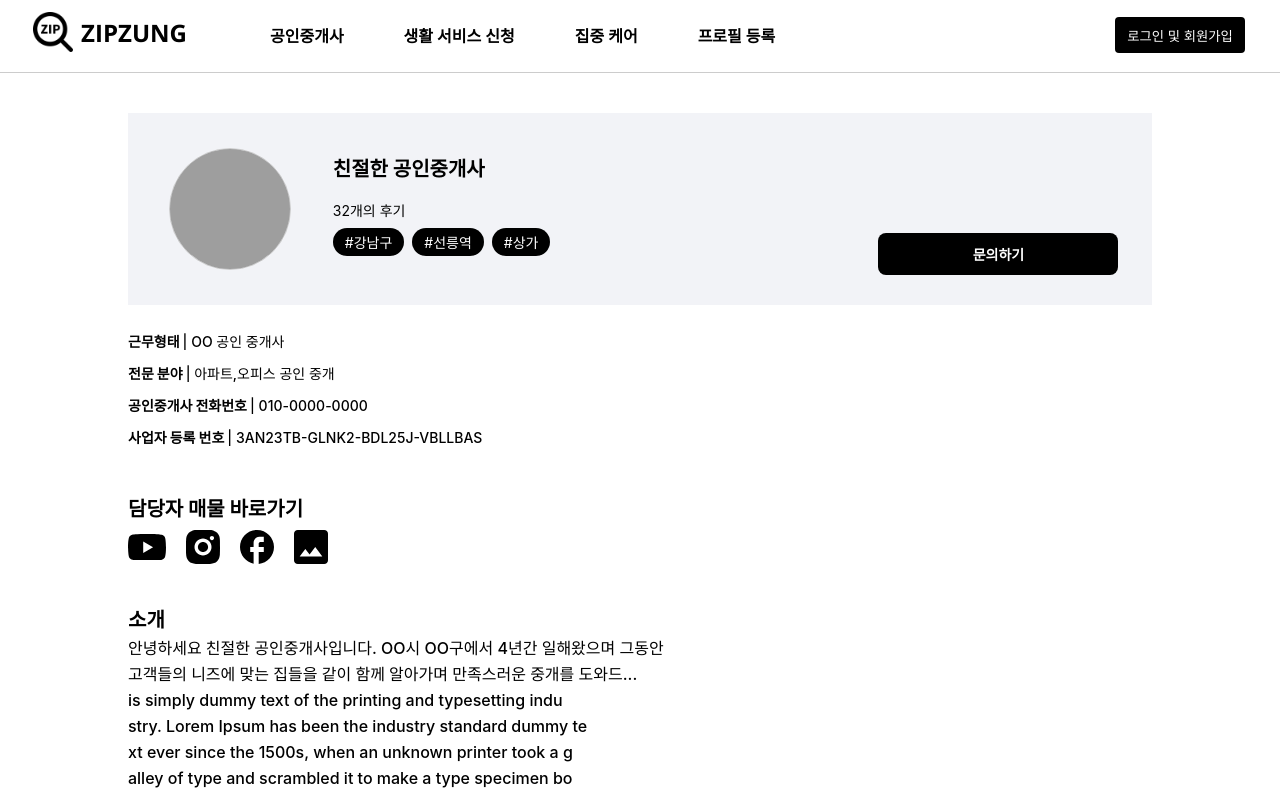
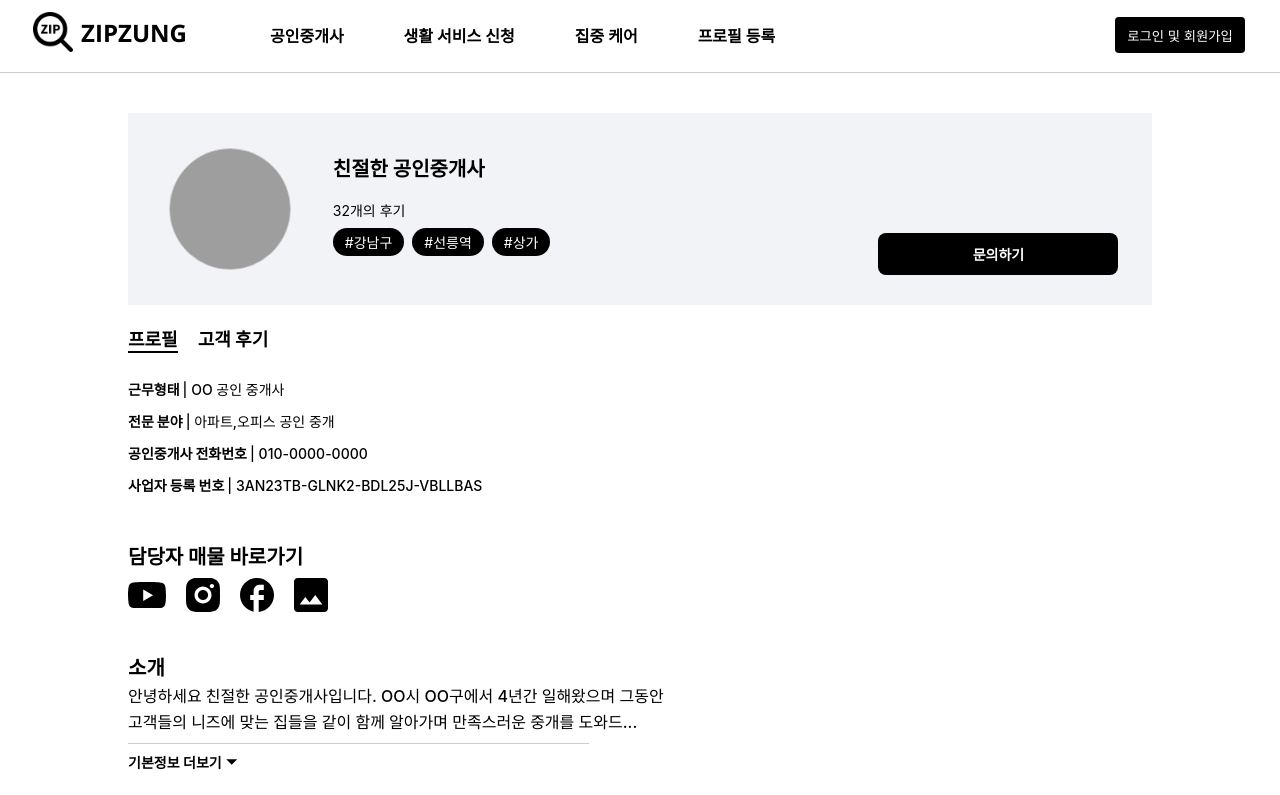
Before and after one commit to ZIPZUNG/ZIPZUNG_Frontend, a React (Create React App) app: page /detail in a window 1280 px wide. Shown: the top 795 px of the page. Built offline with nearby package versions, Linux system fonts and the light colour scheme; grey boxes are pictures that could not be loaded.

Commit message:
리뷰 추가, 자세히 보기 버튼 추가

```diff
--- a/src/pages/Detail/index.tsx
+++ b/src/pages/Detail/index.tsx
@@ -3,6 +3,13 @@ import React from 'react'
 import * as S from './style'
 
 const Detail = () => {
+	const [isDetail, setIsDetail] = React.useState(false)
+	const [isViewProfile, setIsViewProfile] = React.useState(true)
+
+	const onClickViewDetail = () => {
+		setIsDetail(!isDetail)
+	}
+
 	return (
 		<S.DetailWrap>
 			<Header />
@@ -24,6 +31,16 @@ const Detail = () => {
 						<S.ContactButton>문의하기</S.ContactButton>
 					</S.ContactWrap>
 				</S.DetailProfileWrap>
+				<S.ToggleSelectionWrap>
+					<S.ToggleSelection color={`${isViewProfile}`} onClick={() => setIsViewProfile(!isViewProfile)}>
+						프로필
+					</S.ToggleSelection>
+					<S.ToggleSelection color={`${!isViewProfile}`} onClick={() => setIsViewProfile(!isViewProfile)}>
+						고객 후기
+					</S.ToggleSelection>
+				</S.ToggleSelectionWrap>
+				{isViewProfile ? (
+					<>
 						<S.DetailInfoText>
 							근무형태 <span>| OO 공인 중개사</span>
 						</S.DetailInfoText>
@@ -64,6 +81,7 @@ const Detail = () => {
 							</S.DetailMainNavigation>
 						</S.DetailMainNavigationWrap>
 						<S.DetailMainTitleText>소개</S.DetailMainTitleText>
+						{isDetail ? (
 							<S.DetailMainDescriptionText>
 								안녕하세요 친절한 공인중개사입니다. OO시 OO구에서 4년간 일해왔으며 그동안 <br />
 								고객들의 니즈에 맞는 집들을 같이 함께 알아가며 만족스러운 중개를 도와드...
@@ -86,6 +104,49 @@ const Detail = () => {
 								<br />
 								geMaker including versions of Lorem Ipsum.
 							</S.DetailMainDescriptionText>
+						) : (
+							<S.DetailMainDescriptionText>
+								안녕하세요 친절한 공인중개사입니다. OO시 OO구에서 4년간 일해왔으며 그동안 <br />
+								고객들의 니즈에 맞는 집들을 같이 함께 알아가며 만족스러운 중개를 도와드...
+							</S.DetailMainDescriptionText>
+						)}
+						<S.DetailToggleView onClick={onClickViewDetail}>
+							{isDetail ? (
+								<>
+									<span>기본정보 닫기</span>
+									<svg width="12" height="12" viewBox="0 0 11 5" fill="none" xmlns="http://www.w3.org/2000/svg">
+										<path d="M10.238 5L5.23804 0L0.238037 5H10.238Z" fill="black" />
+									</svg>
+								</>
+							) : (
+								<>
+									<span>기본정보 더보기</span>
+									<svg width="12" height="12" viewBox="0 0 11 5" fill="none" xmlns="http://www.w3.org/2000/svg">
+										<path d="M0.238037 0L5.23804 5L10.238 0H0.238037Z" fill="black" />
+									</svg>
+								</>
+							)}
+						</S.DetailToggleView>
+					</>
+				) : (
+					<S.DetailCustomerReviewWrap>
+						{[1, 1, 1, 1, 1, 1].map((_, index) => (
+							<S.DetailCustomerBox key={index}>
+								<S.DetailCustomerTitle>너무 간편하고 좋아요</S.DetailCustomerTitle>
+								<S.DetailCustomerReview>
+									leap into electronic typesetting, remaining essentially un changed. It was popularised in the 1960s with the release <br />
+									of Letraset sheets containing Lorem Ipsum passages, and mo re recently with desktop publishing software like Aldus Pa geMaker
+									including versions of Lorem Ipsum.
+								</S.DetailCustomerReview>
+								<S.DetailCustomerImgWrap>
+									<S.DetailCustomerImg src="/assets/test_house.png" />
+									<S.DetailCustomerImg src="/assets/test_house2.png" />
+									<S.DetailCustomerImg src="/assets/test_house3.png" />
+								</S.DetailCustomerImgWrap>
+							</S.DetailCustomerBox>
+						))}
+					</S.DetailCustomerReviewWrap>
+				)}
 			</S.DetailMainWrap>
 		</S.DetailWrap>
 	)
--- a/src/pages/Detail/style.ts
+++ b/src/pages/Detail/style.ts
@@ -133,6 +133,23 @@ export const ContactButton = styled.button`
 	border: none;
 `
 
+export const ToggleSelectionWrap = styled.div`
+	display: flex;
+	margin-bottom: 20px;
+`
+
+export const ToggleSelection = styled.div`
+	margin: 0 10px 0 10px;
+	cursor: pointer;
+	font-size: 18px;
+	font-weight: 700;
+	border-bottom: ${(props) => (props.color === 'true' ? '2px solid black' : '')};
+
+	&:first-child {
+		margin-left: 0;
+	}
+`
+
 export const DetailInfoText = styled.span`
 	font-size: 14px;
 	font-weight: 800;
@@ -154,7 +171,7 @@ export const DetailMainDescriptionText = styled.span`
 	font-size: 16px;
 	font-weight: 500;
 	line-height: 26px;
-	margin-bottom: 40px;
+	margin-bottom: 8px;
 `
 
 export const DetailMainNavigationWrap = styled.div`
@@ -169,3 +186,57 @@ export const DetailMainNavigation = styled.svg`
 	}
 	margin: 0 10px 0 10px;
 `
+
+export const DetailToggleView = styled.div`
+	font-size: 14px;
+	font-weight: 600;
+	padding-top: 8px;
+	border-top: 1px solid #ccc;
+	width: 36vw;
+	cursor: pointer;
+	margin-bottom: 40px;
+
+	span {
+		margin-right: 4px;
+	}
+`
+
+export const DetailCustomerReviewWrap = styled.div`
+	display: flex;
+	justify-content: center;
+	align-items: center;
+	flex-direction: column;
+`
+
+export const DetailCustomerBox = styled.div`
+	width: 78vw;
+	background-color: #f2f3f7;
+	padding: 20px;
+	display: flex;
+	flex-direction: column;
+	margin: 4px 0 4px 0;
+`
+
+export const DetailCustomerTitle = styled.span`
+	font-size: 16px;
+	font-weight: 700;
+`
+
+export const DetailCustomerReview = styled.span`
+	font-size: 14px;
+`
+
+export const DetailCustomerImgWrap = styled.div`
+	display: flex;
+`
+
+export const DetailCustomerImg = styled.img`
+	width: 120px;
+	height: 100px;
+	border-radius: 4px;
+	margin: 12px 6px 0 6px;
+
+	&:first-child {
+		margin-left: 0;
+	}
+`
```
Lines whose indentation alone changed are shown as unchanged.
